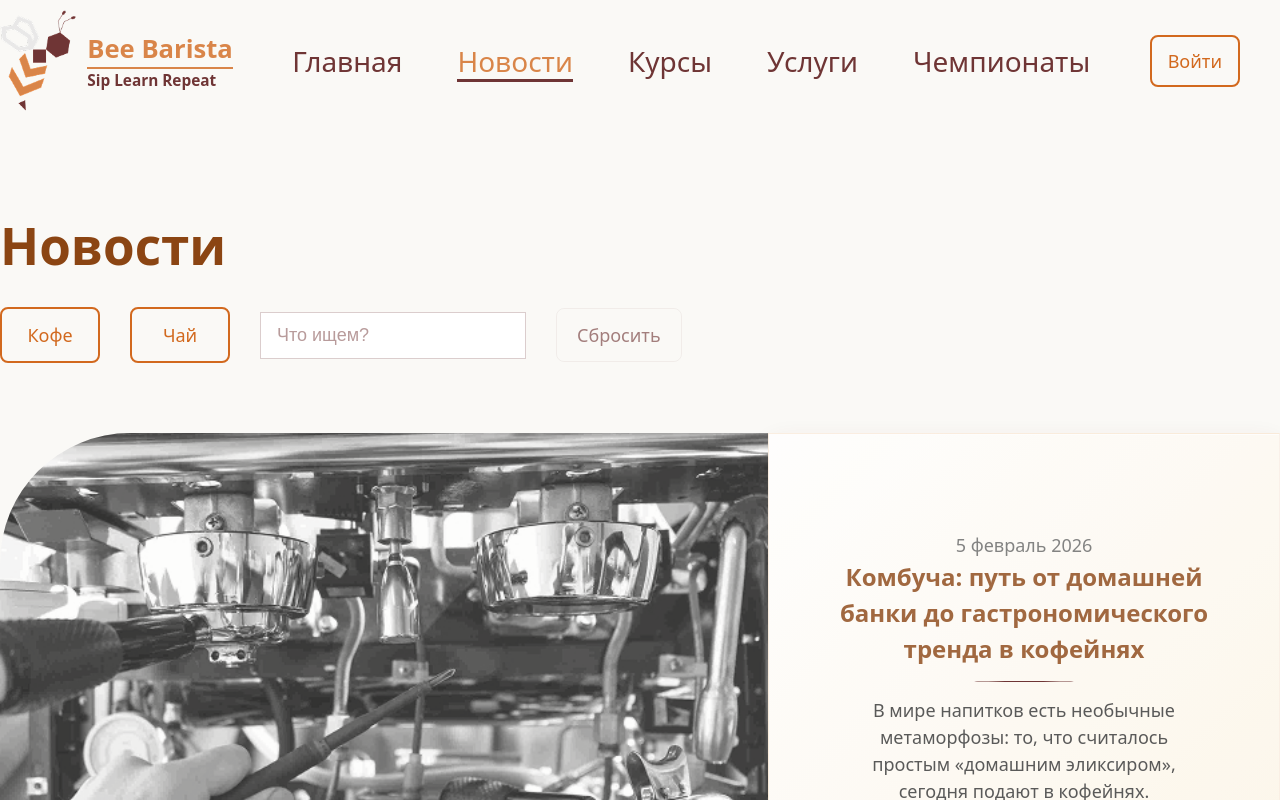
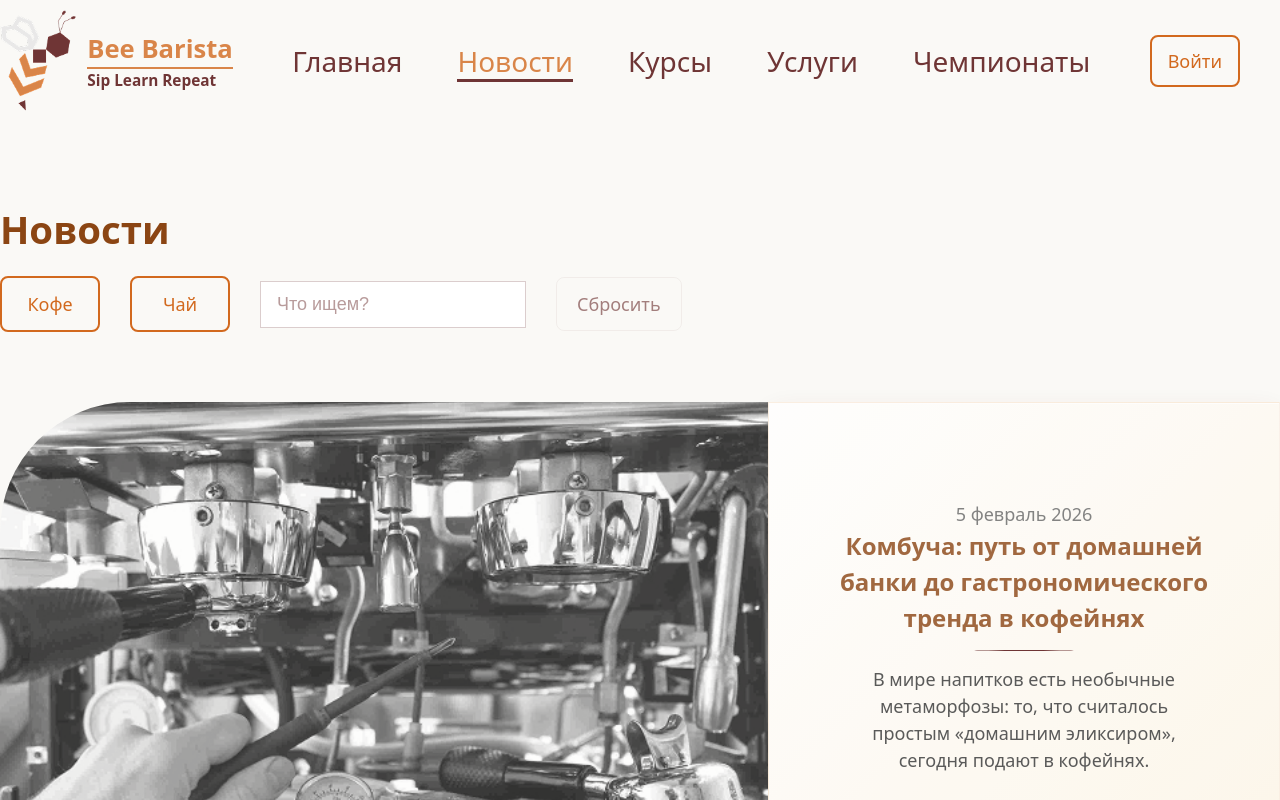
Before and after one commit to romkalan/Coffee-Tea-Mastery, a React (Vite) app: page /news in a window 1280 px wide. Built offline with nearby package versions, Linux system fonts and the light colour scheme.

Commit message:
fix: reduce -giant/-large and global h1/h2 sizes proportionally

```diff
--- a/src/index.scss
+++ b/src/index.scss
@@ -69,13 +69,14 @@ ul {
 }
 
 h1 {
-  font-size: 3.2em;
+  font-size: clamp(1.75rem, 3vw, 2.5rem); /* 28px - 40px */
   line-height: 1.1;
   color: #8B4513;
 }
 
 h2 {
   color: #8B4513;
+  font-size: clamp(1.375rem, 2vw, 1.75rem); /* 22px - 28px */
 }
 
 button {
--- a/src/styles/mixins.scss
+++ b/src/styles/mixins.scss
@@ -35,8 +35,8 @@ $shadow-card-hover: 0 20px 40px rgba(0, 0, 0, 0.12),
 $font-small: 16px;
 $font-standard: 18px;
 $font-medium: 24px;
-$font-large: 32px;
-$font-giant: 60px;
+$font-large: clamp(1.5rem, 2vw, 2rem); /* 24px - 32px */
+$font-giant: clamp(2rem, 3vw, 2.5rem); /* 32px - 40px */
 
 $border-radius-small: 8px;
 $border-radius-medium: 12px;
```
